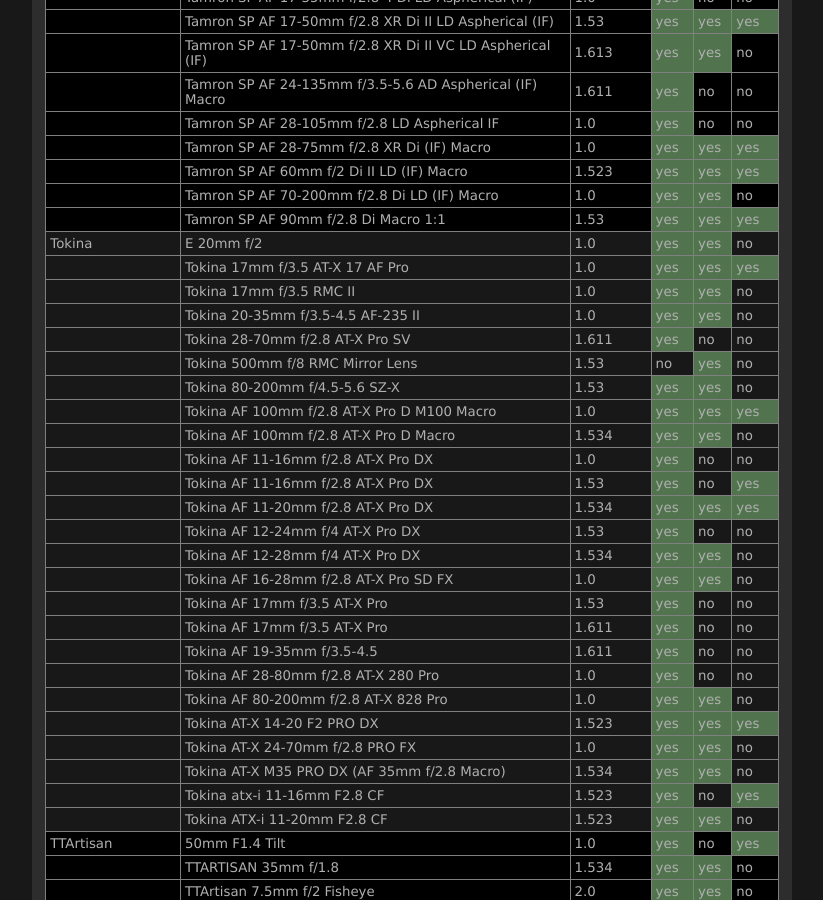
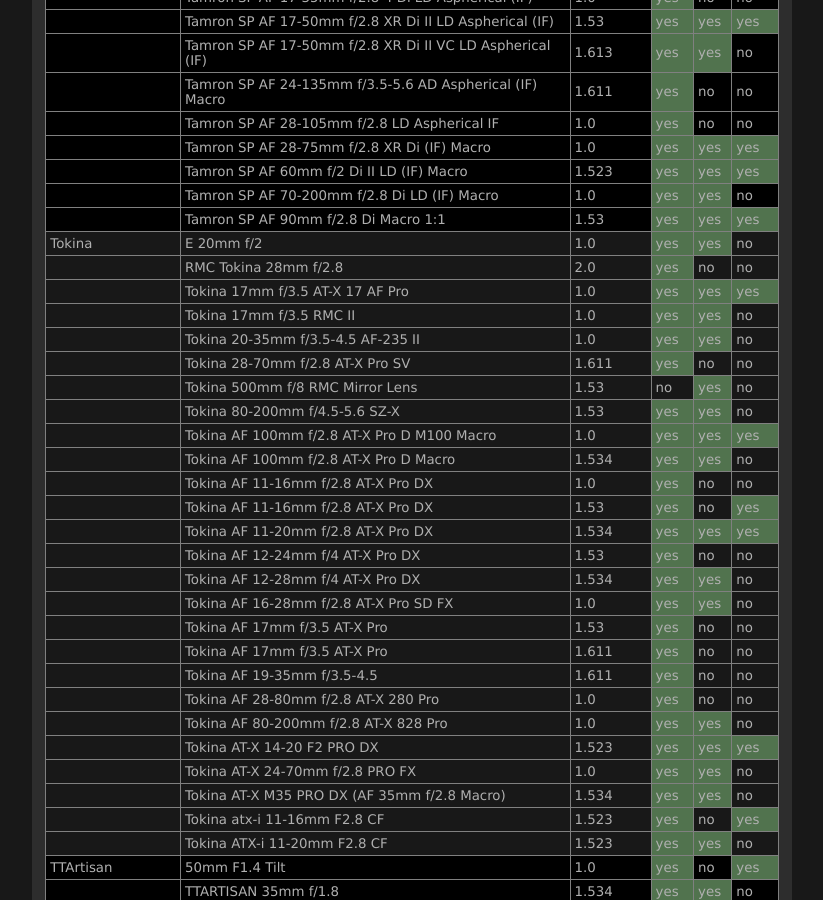
Before and after one commit to lensfun/lensfun.github.io, a Jekyll site: the page built from _posts/lenslist/2999-12-31-Lenslist-master.md, in a window 1280 px wide and 900 px high, scrolled down 32016 px. Shown: the whole window, without its empty margins (284-1107 px from the left). Built offline with Jekyll 4.4.1, drawn with Linux system fonts in a browser that asks for light colours.

Commit message:
Update master lens list from GitHub Actions

```diff
--- a/_posts/lenslist/2999-12-31-Lenslist-master.md
+++ b/_posts/lenslist/2999-12-31-Lenslist-master.md
@@ -1321,6 +1321,7 @@ This list was generated on 2024-11-25 from current Lensfun sources. Your Lensfun
 <tr class="lenslist-bg1"><td></td><td>Tamron SP AF 70-200mm f/2.8 Di LD (IF) Macro</td><td>1.0</td><td class="lenslist-highlight lenslist-check">yes</td><td class="lenslist-highlight lenslist-check">yes</td><td class="lenslist-check">no</td></tr>
 <tr class="lenslist-bg1"><td></td><td>Tamron SP AF 90mm f/2.8 Di Macro 1:1</td><td>1.53</td><td class="lenslist-highlight lenslist-check">yes</td><td class="lenslist-highlight lenslist-check">yes</td><td class="lenslist-highlight lenslist-check">yes</td></tr>
 <tr class="lenslist-bg2"><td>Tokina</td><td>E 20mm f/2</td><td>1.0</td><td class="lenslist-highlight lenslist-check">yes</td><td class="lenslist-highlight lenslist-check">yes</td><td class="lenslist-check">no</td></tr>
+<tr class="lenslist-bg2"><td></td><td>RMC Tokina 28mm f/2.8</td><td>2.0</td><td class="lenslist-highlight lenslist-check">yes</td><td class="lenslist-check">no</td><td class="lenslist-check">no</td></tr>
 <tr class="lenslist-bg2"><td></td><td>Tokina 17mm f/3.5 AT-X 17 AF Pro</td><td>1.0</td><td class="lenslist-highlight lenslist-check">yes</td><td class="lenslist-highlight lenslist-check">yes</td><td class="lenslist-highlight lenslist-check">yes</td></tr>
 <tr class="lenslist-bg2"><td></td><td>Tokina 17mm f/3.5 RMC II</td><td>1.0</td><td class="lenslist-highlight lenslist-check">yes</td><td class="lenslist-highlight lenslist-check">yes</td><td class="lenslist-check">no</td></tr>
 <tr class="lenslist-bg2"><td></td><td>Tokina 20-35mm f/3.5-4.5 AF-235 II</td><td>1.0</td><td class="lenslist-highlight lenslist-check">yes</td><td class="lenslist-highlight lenslist-check">yes</td><td class="lenslist-check">no</td></tr>
```
